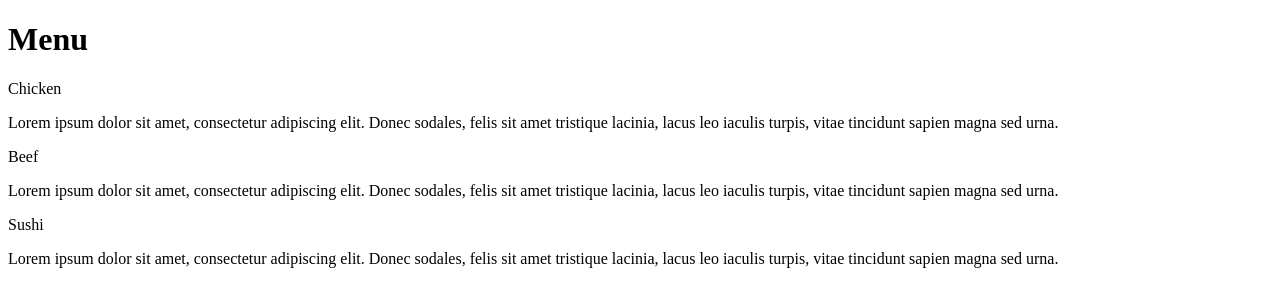
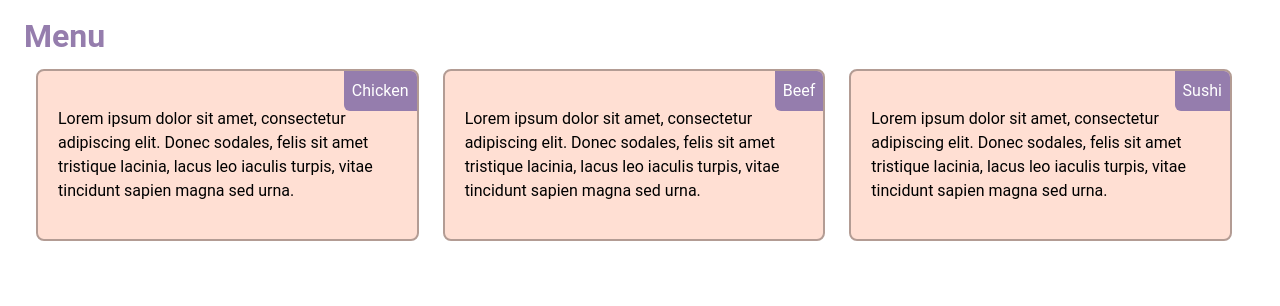
Before and after one commit to BaranMM/HCJModule2.github.io, a plain HTML site: page index.html in a window 1280 px wide. Drawn offline with Linux system fonts and the light colour scheme.

Commit message:
Update index.html

```diff
--- a/index.html
+++ b/index.html
@@ -5,6 +5,81 @@
     <meta name="viewport" content="width=device-width, initial-scale=1">
     <title>Module 2</title>
     <link rel="stylesheet" href="Style.css" type="text" />
+    <style>
+    body {
+  margin: 24px;
+  font-family: Roboto, sans-serif;
+  line-height: 24px;
+}
+
+* {
+  box-sizing: border-box;
+}
+
+h1 {
+  color: #957dad;
+}
+.columns {
+ margin: 0 0 0 12px;
+}
+
+section {
+  width: 100%;
+  padding: 20px;
+  margin-bottom: 30px;
+  margin-right:24px;
+  background-color: #ffdfd3;
+  border: 2px solid #b39c94;
+  border-radius: 8px;
+  float: left;
+  position: relative;
+ }
+
+.section-title {
+  background-color: #957dad;
+  border-radius: 0 6px 0 6px;
+  color: white;
+  padding: 8px;
+  position: absolute;
+  top: 0px;
+  right: 0px;
+}
+
+h2 {
+  position: relative;
+  top: 0;
+  right: 0;
+  margin: 0;
+  padding: 10px;
+  background-color: #333333;
+  color: #ffffff;
+  border: 1px solid black;
+  border-bottom: none;
+}
+
+@media screen and (min-width: 992px) {
+  section {
+    width: calc(33.33% - 24px);
+  }
+}
+
+@media screen and (min-width: 768px) and (max-width: 991px) {
+  section {
+    width: calc(50% - 24px);
+  }
+  section:nth-of-type(3) {
+    clear: both;
+    width: 100%;
+  }
+}
+
+@media screen and (max-width: 767px) {
+  section {
+    width: 100%;
+  }
+}
+
+    </style>
 </head>
 <body>
     <header>
```
